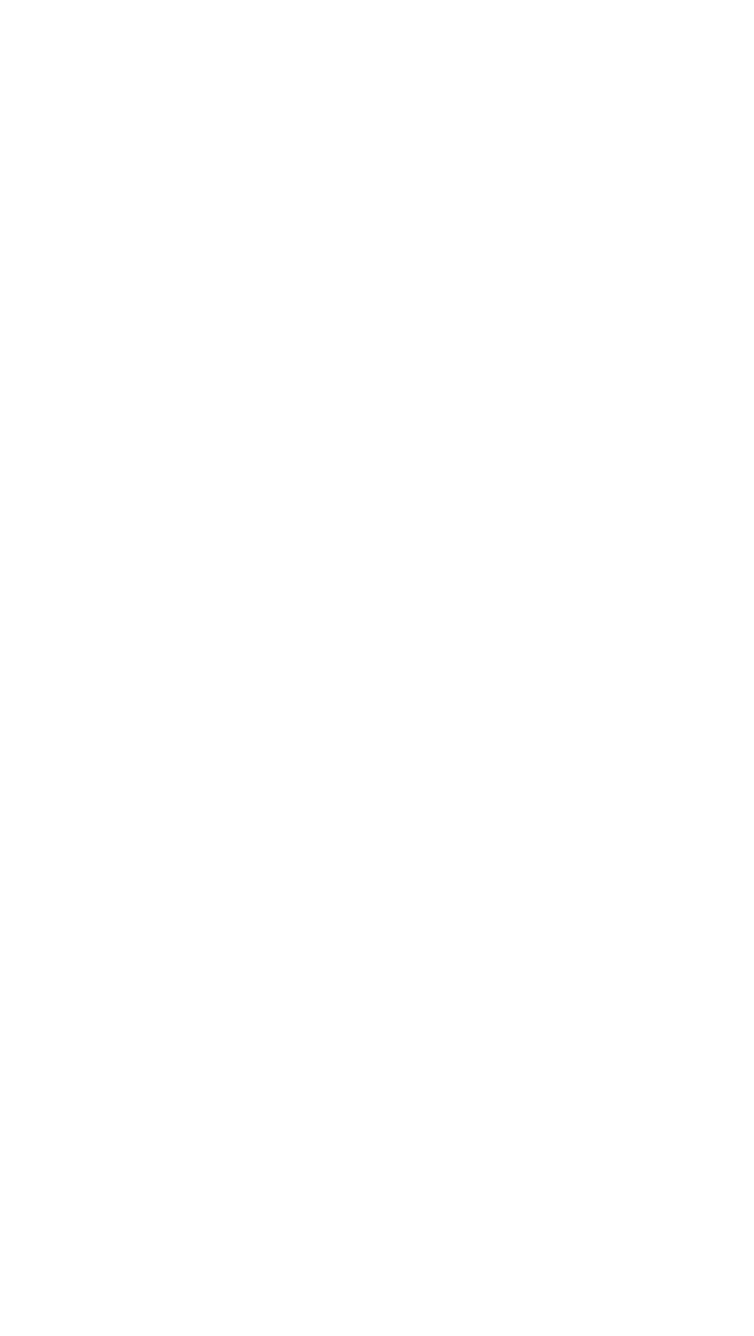
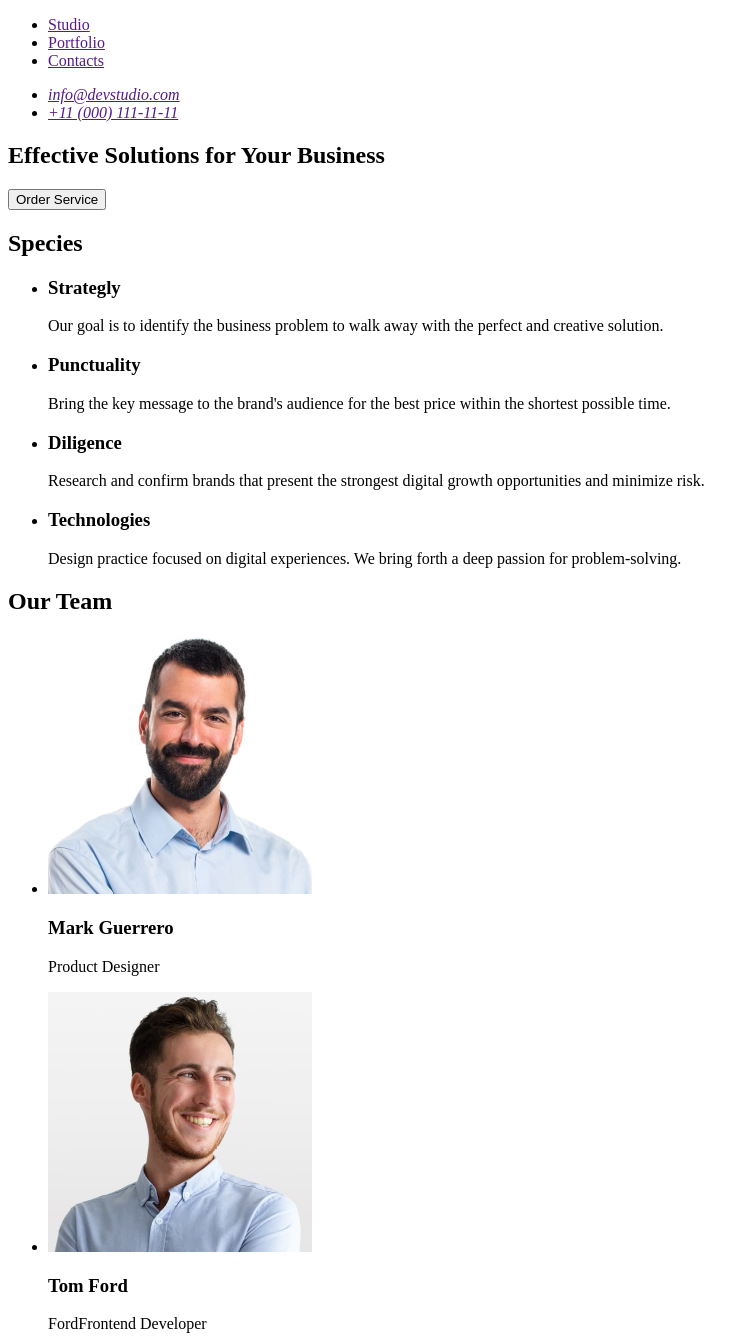
Before and after one commit to Svetakler/goit-markup-hw-01, a plain HTML site: page index.html in a window 1280 px wide. Shown: the top 1336 px of the page, without its empty margins (0-754 px from the left). Before the commit the page ends 800 px from the top, so only its background shows below. Drawn offline with Linux system fonts and the light colour scheme.

Commit message:
add markup

```diff
--- a/index.html
+++ b/index.html
@@ -5,6 +5,116 @@
     <meta name="viewport" content="width=device-width, initial-scale=1.0" />
     <title>Document</title>
   </head>
-  <header></header></header>
-  <body></body>
+  <body>
+    <header>
+      <nav>
+        <a href="./index.html" webstudio></a>
+        <ul>
+          <li><a href="" target="_blank">Studio</a></li>
+          <li><a href="" target="_blank">Portfolio</a></li>
+          <li><a href="" target="_blank">Contacts</a></li>
+        </ul>
+      </nav>
+      <address>
+        <ul>
+          <li><a href="">info@devstudio.com</a></li>
+          <li><a href="">+11 (000) 111-11-11</a></li>
+        </ul>
+      </address>
+    </header>
+    <main>
+      <section>
+        <h1>Effective Solutions for Your Business</h1>
+        <button type="button">Order Service</button>
+      </section>
+      <section>
+        <h2>Species</h2>
+        <ul>
+          <li>
+            <h3>Strategly</h3>
+            <p>
+              Our goal is to identify the business problem to walk away with the
+              perfect and creative solution.
+            </p>
+          </li>
+          <li>
+            <h3>Punctuality</h3>
+            <p>
+              Bring the key message to the brand's audience for the best price
+              within the shortest possible time.
+            </p>
+          </li>
+
+          <li>
+            <h3>Diligence</h3>
+            <p>
+              Research and confirm brands that present the strongest digital
+              growth opportunities and minimize risk.
+            </p>
+          </li>
+          <li>
+            <h3>Technologies</h3>
+            <p>
+              Design practice focused on digital experiences. We bring forth a
+              deep passion for problem-solving.
+            </p>
+          </li>
+        </ul>
+      </section>
+      <section>
+        <h2>Our Team</h2>
+        <ul>
+          <li>
+            <img
+              src="./images/mark.jpg"
+              alt="Mark Guerrero"
+              width="264"
+              height="260"
+            />
+            <h3>Mark Guerrero</h3>
+            <p>Product Designer</p>
+          </li>
+          <li>
+            <img
+              src="./images/tom.jpg"
+              alt="Tom Ford"
+              width="264"
+              height="260"
+            />
+            <h3>Tom Ford</h3>
+            <p>FordFrontend Developer</p>
+          </li>
+          <li>
+            <img
+              src="./images/camila.jpg"
+              alt="Camila Garci"
+              width="264"
+              height="260"
+            />
+            <h3>Camila Garci</h3>
+            <p>Marketing</p>
+          </li>
+          <li>
+            <img
+              src="./images/daniel.jpg"
+              alt="Daniel Wilson"
+              width="264"
+              height="260"
+            />
+            <h3>Daniel Wilson</h3>
+            <p>UI Designer</p>
+          </li>
+        </ul>
+      </section>
+    </main>
+    <footer>
+      <section>
+        <h2>Webstudio</h2>
+        <p>
+          Increase the flow of customers and sales for your business with
+          digital marketing & growth solutions.
+        </p>
+      </section>
+    </footer>
+  </body>
 </html>
```
Also changed, not shown: images/camila.jpg (added), images/daniel.jpg (added), images/mark.jpg (added), images/tom.jpg (added).
